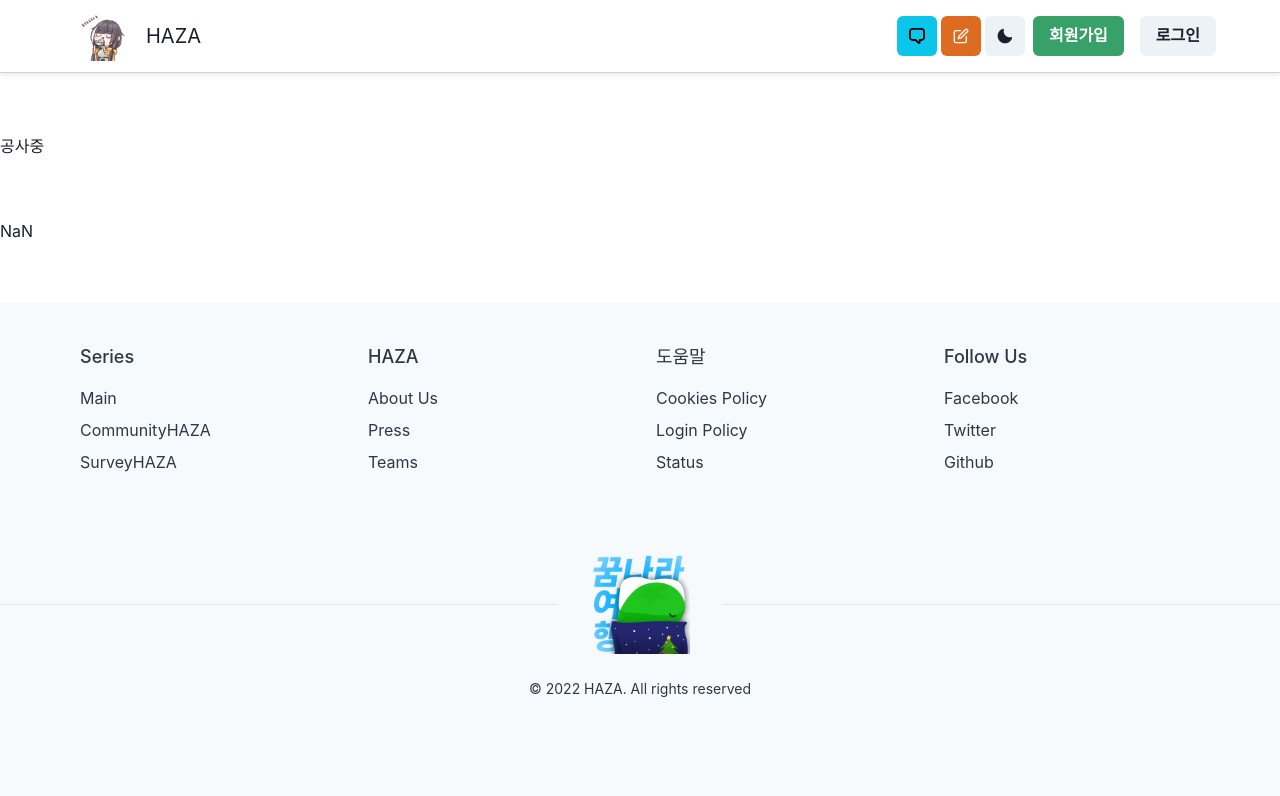
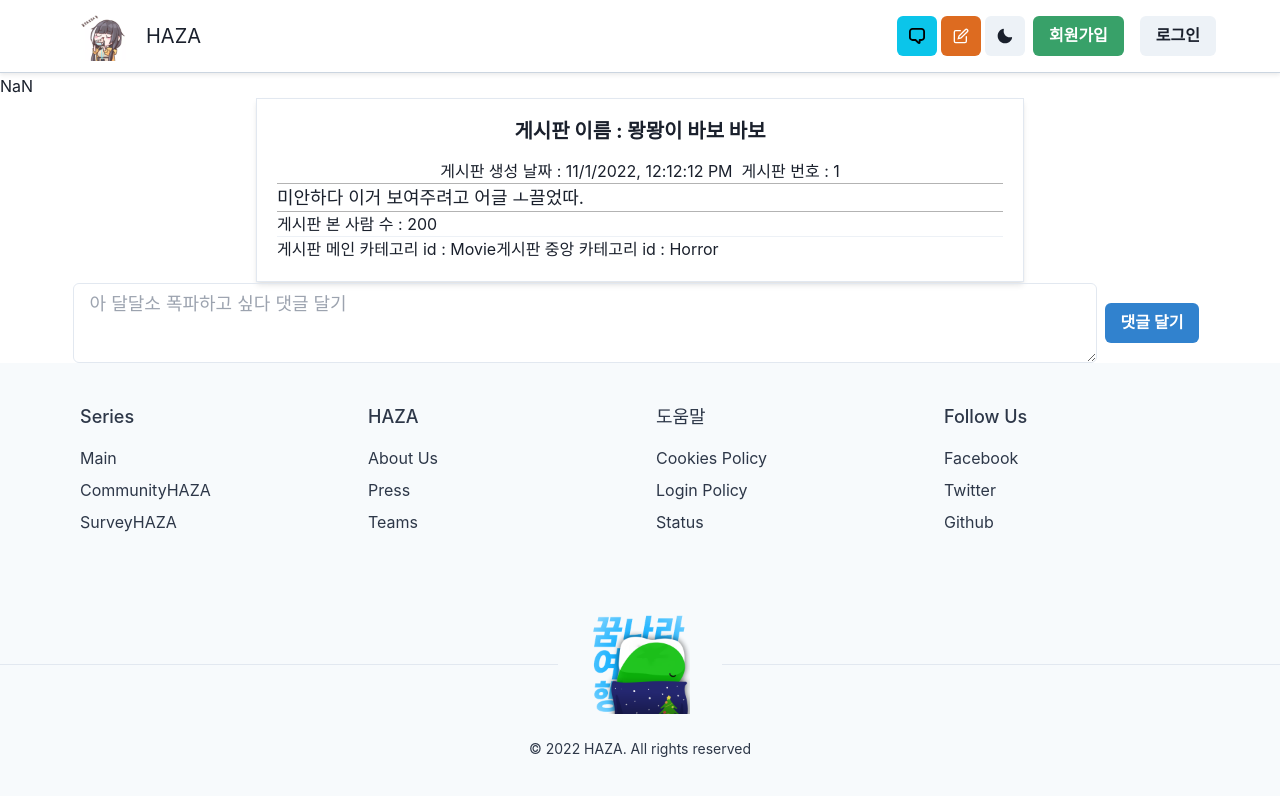
Before and after one commit to Last-SilverLight-End/HAZA-front, a Next.js app in the folder haza_next/: page /Community/communityBulletins in a window 1280 px wide. Shown: the top 796 px of the page. Built offline with nearby package versions, Linux system fonts and the light colour scheme; no server answers.

Commit message:
feat : 보드 정보 가져오기 + 변수명 수정

```diff
--- a/haza_next/src/libs/backend/boardRequest.ts
+++ b/haza_next/src/libs/backend/boardRequest.ts
@@ -209,7 +209,7 @@ export async function deleteBoard(token: string, body: { boardId: IDType }) {
  */
 export async function getMainCategoryBoardList(token: string | null, body :{main_Category_Id : number} ) {
   const data = await request<Record<string, ValueType>>({
-    route: `/api/boards?main_Category_Id=${body.main_Category_Id}`,
+    route: `/api/boards?main_category_id=${body.main_Category_Id}`,
     token,
     method: "GET",
     // body,
@@ -260,8 +260,8 @@ export function convertBoardToClient(data: Record<string, ValueType>): BoardData
     modifiedDate: sqlDateToDate(data.modified_date as string),
     userName: data.user_name as string | null,
     userEmail: data.user_email as string | null,
-    mainCategory: data.main_category as string | null,
-    midCategory: data.mid_category as string | null,
+    mainCategory: data.main_category_id as string | null,
+    midCategory: data.mid_category_id as string | null,
   }
 }
 
@@ -274,7 +274,7 @@ export function convertMainCategoryToClient(data: Record<string, ValueType>): Ma
   //console.log(data.mainCategory_Id);
  // console.log(data.name);
   return {
-    mainCategoryId: forceId (data["mainCategory_Id"]),
+    mainCategoryId: forceId (data["main_category_id"]),
     mainCategoryName : data.name as string,
   }
 }
--- a/haza_next/src/libs/backend/exampledata.ts
+++ b/haza_next/src/libs/backend/exampledata.ts
@@ -3,6 +3,8 @@ import { BoardData, MainCategory } from "./boardRequest"
 /**
  * 임시 게시글 데이터
  */
+
+// 이게
 export const exampleBoardData: BoardData[] = [
   {
     boardId: 1,
--- a/haza_next/src/pages/Community/communityBulletins.tsx
+++ b/haza_next/src/pages/Community/communityBulletins.tsx
@@ -3,76 +3,46 @@ import { Header } from "@/components/generic/Header";
 import { BoardData, MainCategory, getBoard, getMainCategoryBoardList} from "@/libs/backend/boardRequest";
 import { exampleBoardData, exampleCategoryData } from "@/libs/backend/exampledata";
 import { TokenProp } from "@/libs/oAuth";
-
+import { Textarea,Divider,Center,Text,Stack,Box,Heading,Button } from '@chakra-ui/react'
 import style from '@/styles/CommunityMain.module.css';
 import { useRouter } from "next/router";
 import { useEffect, useState } from "react";
+import { sqlDateToDate } from "@/libs/util";
+
+
 
 
 export default function Board(props: TokenProp) {
 
-    // 보드 데이터
-    const [boardData, setBoardData] = useState<BoardData[]>(exampleBoardData)
-    // 카테고리 데이터
-    const [mainCatData, setMainCatData] = useState<MainCategory[]>(exampleCategoryData)
-
-    const [boardLinks,setBoardLinks] = useState<Array<string>>();
+  // 보드 데이터
+  const [boardData, setBoardData] = useState<BoardData>(exampleBoardData[0])
+  // 보드 아이디
+  const [boardId,setBoardId] = useState<number>(1);
   // 링크를 통한 라우터에서 값을 받아 옴
-
   const router = useRouter();
   const boardLink =router.query;
-
+  console.log(boardData);
   console.log(boardLink,boardLink.id);
-   const [boardId,setBoardId] = useState<number>(1);
 
     useEffect (()=>{
-      // 근데 이거 변수명좀 수정해야할듯
-      // boardIdNumber 이러는게 좀그렇네요
-      // 일단 변수 이름에 자료형이 들가있고요
-      // 그게 제일 맘에 안드는듯
-      // 타입으로 뭔지를 나타내야지 이름으로 나타내는건 전 아니라고봄
 
-      // 어느 부분에서죠
-
-      // 아진짜 기분 언가님 발톱때같다
-      // ㄱㅋ
       if (!router.isReady) return
       // 모든 특정 가테고리 리스트 보드 가져오기
       async function getBoardList(){
 
         console.log(boardLink.id);
 
+        // 바뀐 코드
         const newBoardId = Number(boardLink.id);
-
         setBoardId(newBoardId)
 
         // 원래 했던 코드
-        setBoardId(Number(boardLink.id));
-        // 차이점 이라 한다면?
-        // 1. 바로 참조하느냐 따로 계산 후 참조냐..?
-        // 그냥
-        // const [a, setA] = useState(...);
-        // 하면
-        // setA를 호출하든 말든
-        // a의 값은 그대로에요
-        // 단지 리렌더를 해서 (정상적인 코드에서는) a의 값이 바뀐것처럼 보일 뿐이지
+        //setBoardId(Number(boardLink.id));
 
-        // 클로저 알고계신가요
-        // 알고계시면 빠른이해가능
-        // 클로저가 그거 아님 이미 선언된 걸 꺼내 쓰는 거잖아요
-        // 자 그러면 알고있는지 테스트를 해봅시다
+        const specificBoardLists = await getBoard(null,{boardId : newBoardId });
+        setBoardData(specificBoardLists);
+        console.log(specificBoardLists);
 
-        // 자 대충 이런 코드가 있다고 할때
-        // 콘솔에는 뭐가 출력될까요
-        // 1초마다 0 출력 아닌가요?
-        // 그 정진해주세요 ?
-        // 혹시 그거인가요 첫번째 setA로 할때 0으로 바꾼다고 넣었으나 아직 함수가 다 안끝나서
-        // 먼저 123 출력 된다음 바뀌고 0 출력 인가요?
-        // 바뀌고 출력이 안되는데요
-        // useEffect에 []가 붙엉
-        const specificBoardLists = await getBoard(null,{boardId : newBoardId });
-
-        console.log(specificBoardLists);
       }
       // 모든 메인 카테고리 리스트 가져오기
 
@@ -84,11 +54,48 @@ export default function Board(props: TokenProp) {
   return (
     <>
       <Header />
+      {/* 게시판 내용물 */}
+      <div>{boardId} </div>
       <div className={style.content}>
-        공사중
+        <Stack></Stack>
+        <Stack>
+
+          <Box p={5} shadow='md' borderWidth='1px'>
+            <Heading fontSize='xl'>
+             <Center>
+               게시판 이름 : {boardData.title}
+             </Center>
+            </Heading>
+
+            <Center>
+              <Text mt={4} mr={2}>게시판 생성 날짜 : {boardData.createdDate.toLocaleString()}</Text>
+              <Divider orientation='vertical' borderColor={'gray'} />
+              <Text mt={4}>게시판 번호 :  {boardData.boardId}</Text>
+            </Center>
+
+          <Divider orientation='horizontal' borderColor={'gray'} />
+          <Text fontSize='lg'> {boardData.content} </Text>
+          <Divider orientation='horizontal' borderColor={'gray'} />
+          게시판 본 사람 수 : {boardData.hit}
+          <Divider orientation='horizontal' />
+
+          게시판 메인 카테고리 id : {boardData.mainCategory}
+          게시판 중앙 카테고리 id : {boardData.midCategory}
+          </Box>
+        </Stack>
 
       </div>
-      <div>{boardId} </div>
+
+      {/* 댓글 모음들 */}
+      <div className={style.dak}>
+
+      <Textarea  width="80%" size='lg' placeholder='아 달달소 폭파하고 싶다 댓글 달기' />
+
+      <Button  colorScheme='blue'
+          m={2}
+
+      >댓글 달기</Button>
+      </div>
       <Footer />
     </>
   )
--- a/haza_next/src/styles/CommunityMain.module.css
+++ b/haza_next/src/styles/CommunityMain.module.css
@@ -1,8 +1,22 @@
 .content {
-  flex: 1;
+
+
+  display: grid;
+  grid-template-columns: 1fr 3fr 1fr;
+  justify-content: center;
+  align-items: center;
 }
 
 .contentBox {
   flex-direction: row;
   grid-template-rows: 1fr 0.2fr 0.2fr;
 }
+
+.dak{
+  width: 100%;
+  margin: auto;
+  display: flex;
+  justify-content: center;
+  align-items: center;
+
+}
--- a/haza_next/src/styles/theme.ts
+++ b/haza_next/src/styles/theme.ts
@@ -8,6 +8,7 @@ import { extendTheme, ThemeConfig } from "@chakra-ui/react";
 const config: ThemeConfig = {
   initialColorMode: "system",
   useSystemColorMode: true,
+
 }
 
 // Extend the theme
```
